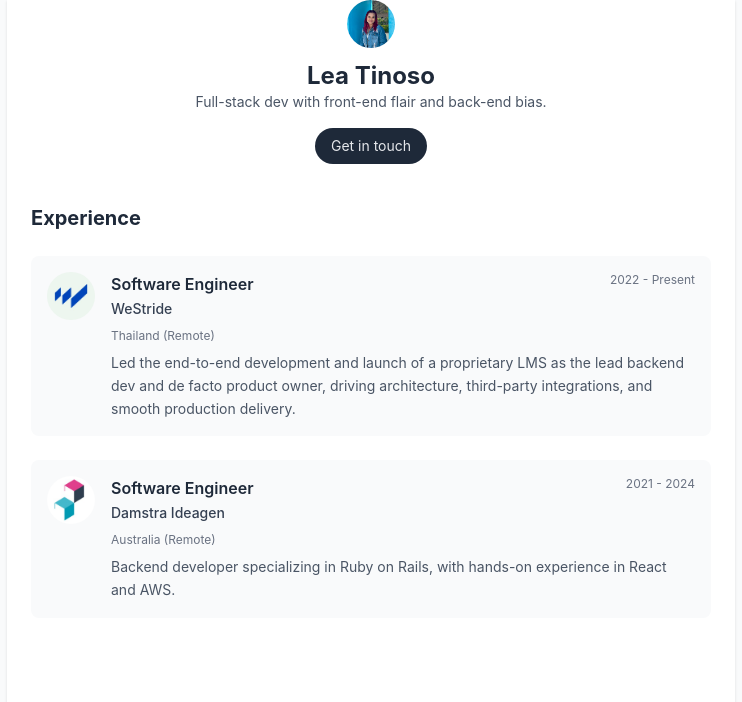
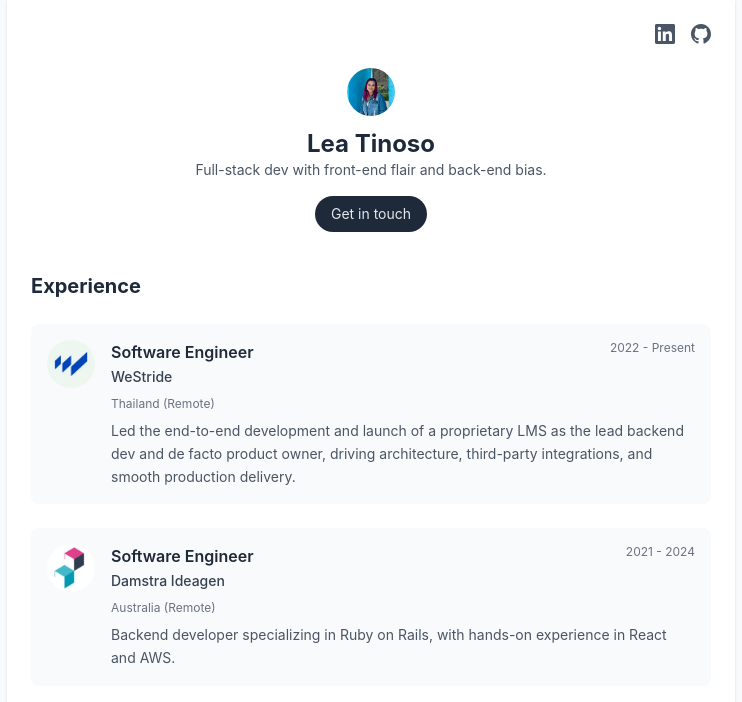
Before and after one commit to lea927/portfolio-v2, a React (Vite) app: page / in a window 1280 px wide. Shown: the top 702 px of the page, without its empty margins (269-1011 px from the left). Built offline with nearby package versions, Linux system fonts and the light colour scheme.

Commit message:
feat: add navbar, favicon

```diff
--- a/index.html
+++ b/index.html
@@ -2,7 +2,7 @@
 <html lang="en">
   <head>
     <meta charset="UTF-8" />
-    <link rel="icon" type="image/svg+xml" href="/vite.svg" />
+    <link rel="icon" type="image/svg+xml" href="/favicon.png" />
     <meta name="viewport" content="width=device-width, initial-scale=1.0" />
     <title>Lea</title>
   </head>
--- a/src/App.jsx
+++ b/src/App.jsx
@@ -1,10 +1,12 @@
 import Hero from './components/Hero'
 import Experience from './components/Experience'
+import Navbar from './components/Navbar'
 
 function App() {
   return (
     <div className='bg-gray-50 flex justify-center'>
       <div className='bg-white w-[728px] h-screen shadow-sm'>
+        <Navbar />
         <Hero />
         <Experience />
       </div>
--- /dev/null
+++ b/src/components/Navbar.jsx
@@ -0,0 +1,38 @@
+function Navbar() {
+  return (
+    <nav className="flex justify-end items-center p-6">
+      <div className="flex gap-4">
+        <a
+          href="https://www.linkedin.com/in/lealynltinoso/"
+          target="_blank"
+          rel="noopener noreferrer"
+          className="text-gray-600 hover:text-gray-800 transition-colors duration-200"
+        >
+          <svg
+            className="w-5 h-5"
+            fill="currentColor"
+            viewBox="0 0 24 24"
+          >
+            <path d="M20.447 20.452h-3.554v-5.569c0-1.328-.027-3.037-1.852-3.037-1.853 0-2.136 1.445-2.136 2.939v5.667H9.351V9h3.414v1.561h.046c.477-.9 1.637-1.85 3.37-1.85 3.601 0 4.267 2.37 4.267 5.455v6.286zM5.337 7.433c-1.144 0-2.063-.926-2.063-2.065 0-1.138.92-2.063 2.063-2.063 1.14 0 2.064.925 2.064 2.063 0 1.139-.925 2.065-2.064 2.065zm1.782 13.019H3.555V9h3.564v11.452zM22.225 0H1.771C.792 0 0 .774 0 1.729v20.542C0 23.227.792 24 1.771 24h20.451C23.2 24 24 23.227 24 22.271V1.729C24 .774 23.2 0 22.222 0h.003z"/>
+          </svg>
+        </a>
+        <a
+          href="https://github.com/lea927"
+          target="_blank"
+          rel="noopener noreferrer"
+          className="text-gray-600 hover:text-gray-800 transition-colors duration-200"
+        >
+          <svg
+            className="w-5 h-5"
+            fill="currentColor"
+            viewBox="0 0 24 24"
+          >
+            <path d="M12 0c-6.626 0-12 5.373-12 12 0 5.302 3.438 9.8 8.207 11.387.599.111.793-.261.793-.577v-2.234c-3.338.726-4.033-1.416-4.033-1.416-.546-1.387-1.333-1.756-1.333-1.756-1.089-.745.083-.729.083-.729 1.205.084 1.839 1.237 1.839 1.237 1.07 1.834 2.807 1.304 3.492.997.107-.775.418-1.305.762-1.604-2.665-.305-5.467-1.334-5.467-5.931 0-1.311.469-2.381 1.236-3.221-.124-.303-.535-1.524.117-3.176 0 0 1.008-.322 3.301 1.23.957-.266 1.983-.399 3.003-.404 1.02.005 2.047.138 3.006.404 2.291-1.552 3.297-1.23 3.297-1.23.653 1.653.242 2.874.118 3.176.77.84 1.235 1.911 1.235 3.221 0 4.609-2.807 5.624-5.479 5.921.43.372.823 1.102.823 2.222v3.293c0 .319.192.694.801.576 4.765-1.589 8.199-6.086 8.199-11.386 0-6.627-5.373-12-12-12z"/>
+          </svg>
+        </a>
+      </div>
+    </nav>
+  )
+}
+
+export default Navbar
```
Also changed, not shown: public/favicon.png (added).
